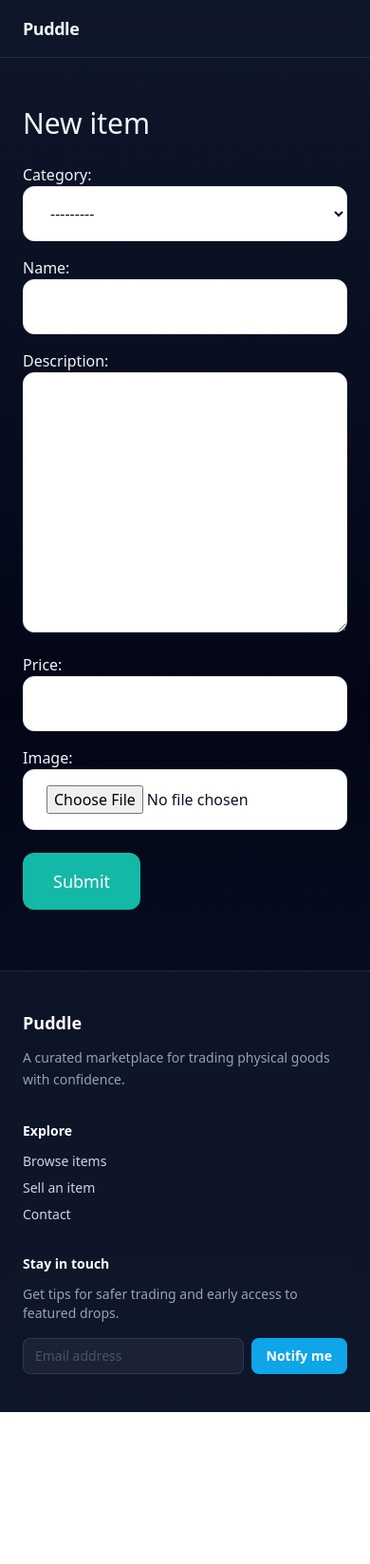
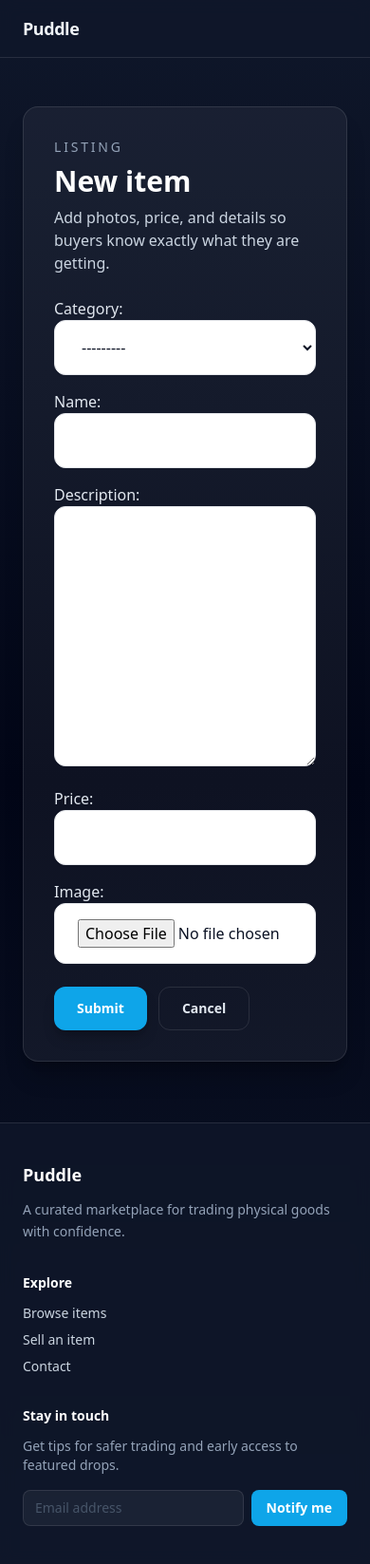
Before and after one commit to pawloshabtez3/Django-mart, a Django app: page /item/new/ in a window 390 px wide. Shown: the whole page at 95% size. Before the commit the page ends 1487 px from the top, so only its background shows below. Run offline with Django 5.2, Linux system fonts and the light colour scheme; a user stored in the database is signed in; data comes from the database, SQL or seed files in the repository; parts of the project's set-up code (start-up, migrations or seed data) failed here and were passed over; some libraries are stand-ins or nearby versions.

Commit message:
Refactor item form template for improved layout, styling, and responsiveness

```diff
--- a/Puddle/item/templates/item/form.html
+++ b/Puddle/item/templates/item/form.html
@@ -3,25 +3,33 @@
 {% block title %}{{ title }}{% endblock %}
 
 {% block content %}
-<h1 class="mb-6 text-3xl">{{ title }}</h1>
+<div class="max-w-3xl mx-auto rounded-2xl border border-white/10 bg-white/5 p-8 shadow-xl shadow-black/20">
+    <div class="mb-6 space-y-2">
+        <p class="text-sm uppercase tracking-[0.2em] text-slate-400">Listing</p>
+        <h1 class="text-3xl font-semibold text-white">{{ title }}</h1>
+        <p class="text-slate-300">Add photos, price, and details so buyers know exactly what they are getting.</p>
+    </div>
 
-<form method="post" action="." enctype="multipart/form-data">
+    <form method="post" action="." enctype="multipart/form-data" class="space-y-6">
         {% csrf_token %}
 
-    <div class="space-y-4">
+        <div class="space-y-4 text-slate-200">
             {{ form.as_p }}
         </div>
 
         {% if form.errors or form.non_field_errors %}
-        <div class="mb-3 p-6 bg-red-100 rounded-xl">
+            <div class="mb-3 rounded-xl border border-red-500/40 bg-red-500/10 p-4 text-red-200">
                 {% for field in form %}
                     {{ field.errors }}
                 {% endfor %}
-
                 {{ form.non_field_errors }}
             </div>
         {% endif %}
 
-    <button class="mt-6 py-4 px-8 text-lg bg-teal-500 hover:bg-teal-700 rounded-xl text-white">Submit</button>
+        <div class="flex flex-wrap gap-3">
+            <button class="rounded-xl bg-ocean-600 px-6 py-3 text-sm font-semibold text-white shadow-lg shadow-black/20 hover:bg-ocean-700">Submit</button>
+            <a href="{% url 'dashboard:index' %}" class="rounded-xl border border-white/10 px-6 py-3 text-sm font-semibold text-slate-200 hover:border-white/30">Cancel</a>
+        </div>
     </form>
+</div>
 {% endblock %}
```
Lines whose indentation alone changed are shown as unchanged.
